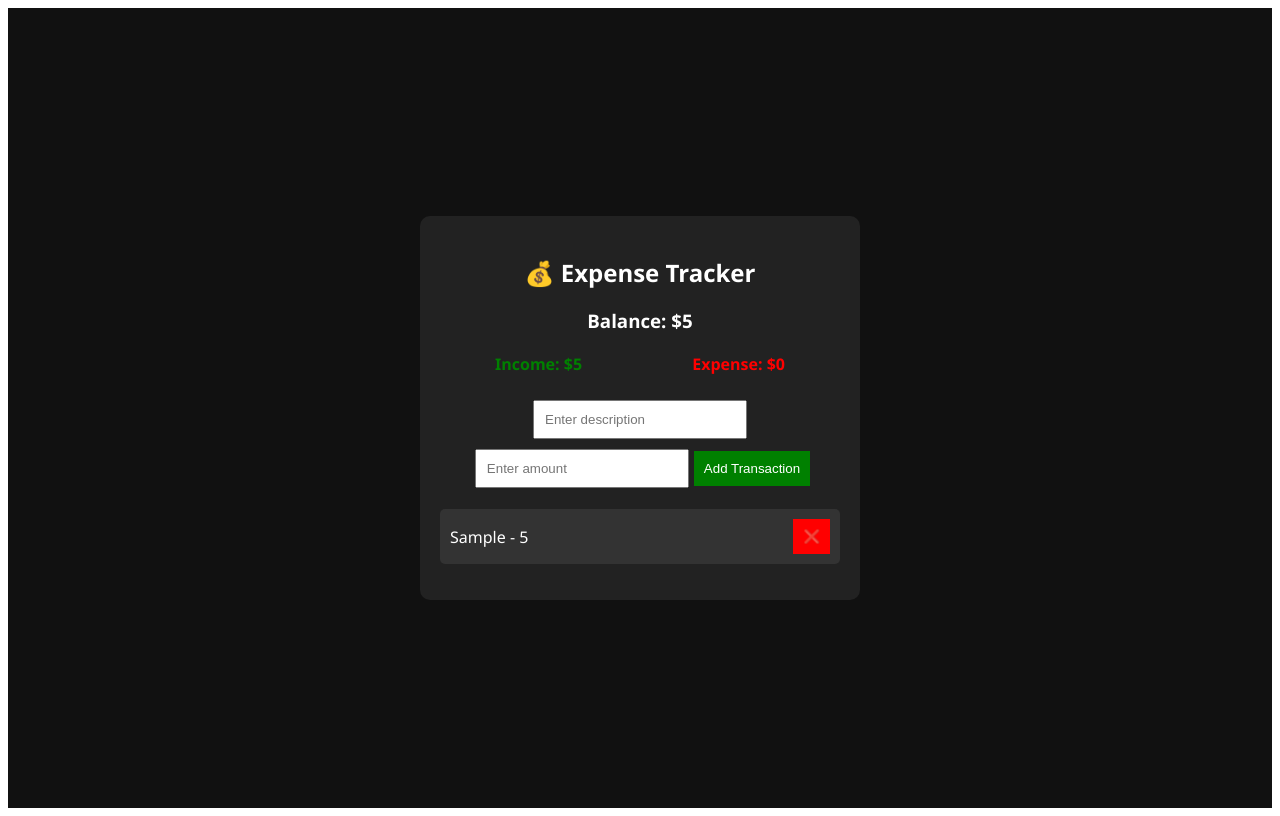
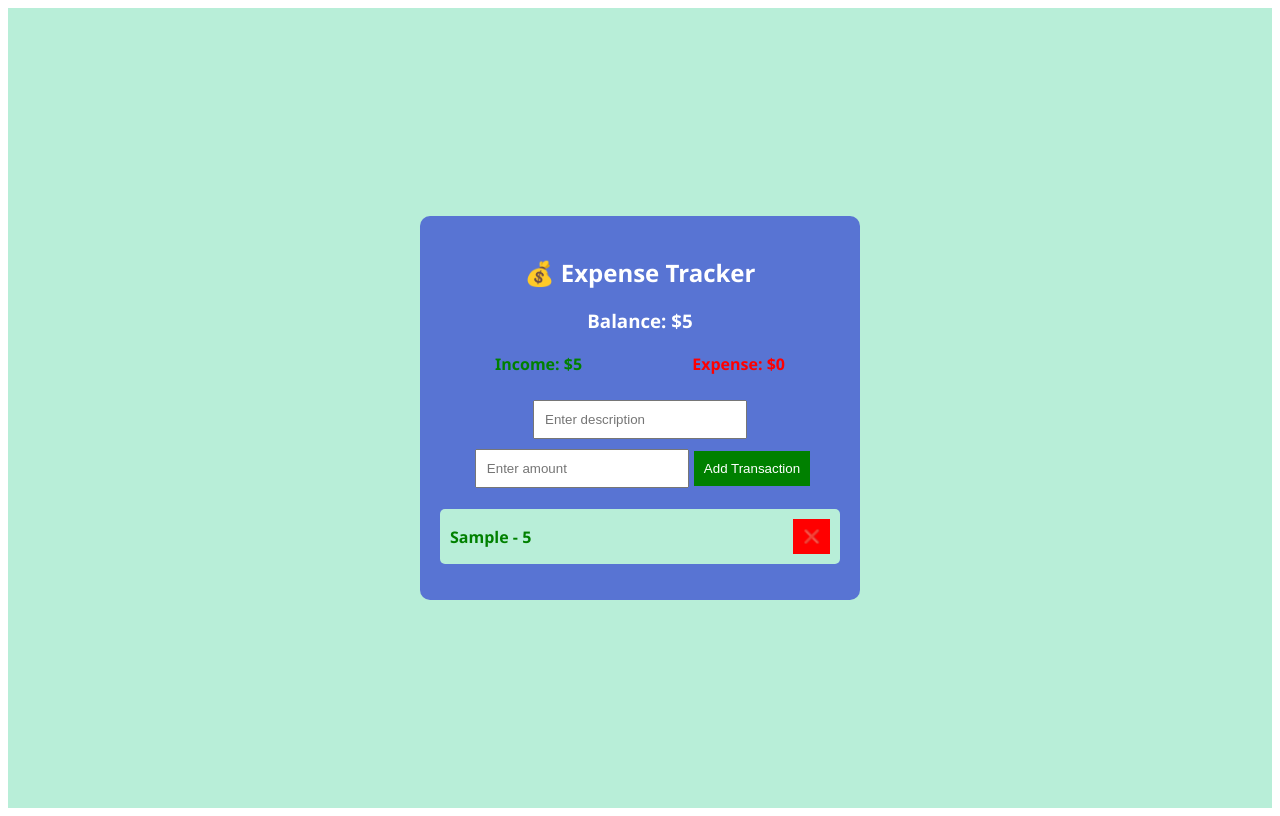
Before and after one commit to yeganeh-mahditabar/finance-app-typescript, a React (Vite) app: page / in a window 1280 px wide. Both pictures are taken after typing "Sample", "5" into the empty fields and a click on the button "Add Transaction". Built offline with nearby package versions, Linux system fonts and the light colour scheme.

Commit message:
conditional classes

```diff
--- a/src/App.css
+++ b/src/App.css
@@ -2,7 +2,7 @@
   max-width: 400px;
   margin: auto;
   text-align: center;
-  background: #222;
+  background: #5874d3;
   color: white;
   padding: 20px;
   border-radius: 10px;
@@ -48,7 +48,7 @@ button:hover {
 }
 
 .transactions li {
-  background: #333;
+  background: #b8eed8;
   margin: 5px 0;
   padding: 10px;
   display: flex;
@@ -67,6 +67,6 @@ button:hover {
   justify-content: center;
   align-items: center;
   height: 100vh;
-  background: #111;
+  background: #b8eed8;
   font-family: "Segoe UI", Tahoma, Geneva, Verdana, sans-serif;
 }
--- a/src/ExpenseTracker.tsx
+++ b/src/ExpenseTracker.tsx
@@ -54,7 +54,7 @@ function ExpenseTracker() {
             <ul className="transactions">
                 {
                     transactions.map((item, id)=>(
-                        <li key={id}>{item.text} - {item.amount}
+                        <li className={item.amount > 0 ? "income" : "expense"} key={id}>{item.text} - {item.amount}
                         <button onClick={()=>deleteTransaction(item.id)}>❌</button>
                         </li>
                     ))
```
